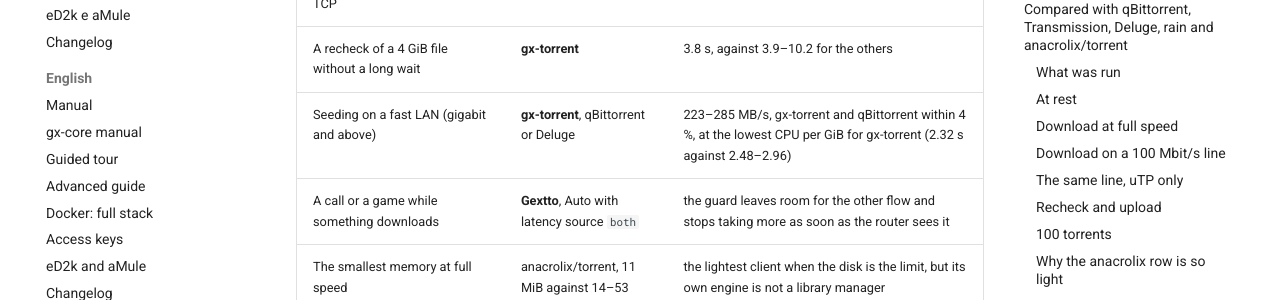
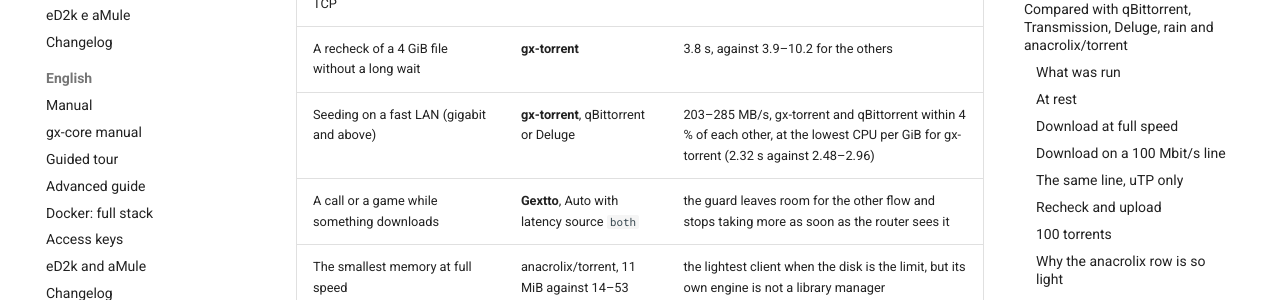
Before and after one commit to buzzqw/gextto, an MkDocs documentation site: the page built from docs/measurements.md, in a window 1280 px wide and 900 px high, scrolled down 2210 px. Shown: the part 153-453 px from the top of the window. Built offline with MkDocs 1.6.1 and Material for MkDocs 9.7.7, drawn with Linux system fonts in a browser that asks for light colours; comment, search, counter and statistics services are not loaded.

Commit message:
docs(measurements): the LAN seeding row starts at Deluge's 203 MB/s

```diff
--- a/docs/measurements.md
+++ b/docs/measurements.md
@@ -49,7 +49,7 @@
 | One torrent from a browser, on a NAS, a server or a phone, with a qBittorrent-style API | **gx-torrent, standalone** | the same engine with its own page and `/api/v2`, no library to configure |
 | The fastest download over TCP | **gx-torrent** | 285 MB/s, against 29–253 for the others |
 | A recheck of a 4 GiB file without a long wait | **gx-torrent** | 3.8 s, against 3.9–10.2 for the others |
-| Seeding on a fast LAN (gigabit and above) | **gx-torrent**, qBittorrent or Deluge | 223–285 MB/s, gx-torrent and qBittorrent within 4 %, at the lowest CPU per GiB for gx-torrent (2.32 s against 2.48–2.96) |
+| Seeding on a fast LAN (gigabit and above) | **gx-torrent**, qBittorrent or Deluge | 203–285 MB/s, gx-torrent and qBittorrent within 4 % of each other, at the lowest CPU per GiB for gx-torrent (2.32 s against 2.48–2.96) |
 | A call or a game while something downloads | **Gextto**, Auto with latency source `both` | the guard leaves room for the other flow and stops taking more as soon as the router sees it |
 | The smallest memory at full speed | anacrolix/torrent, 11 MiB against 14–53 | the lightest client when the disk is the limit, but its own engine is not a library manager |
 | The quietest client at rest | anacrolix/torrent or rain | 0.01 % of a core against 0.04–0.28, but rain spends 2.35 % with a hundred torrents and anacrolix 0.01 |
```
